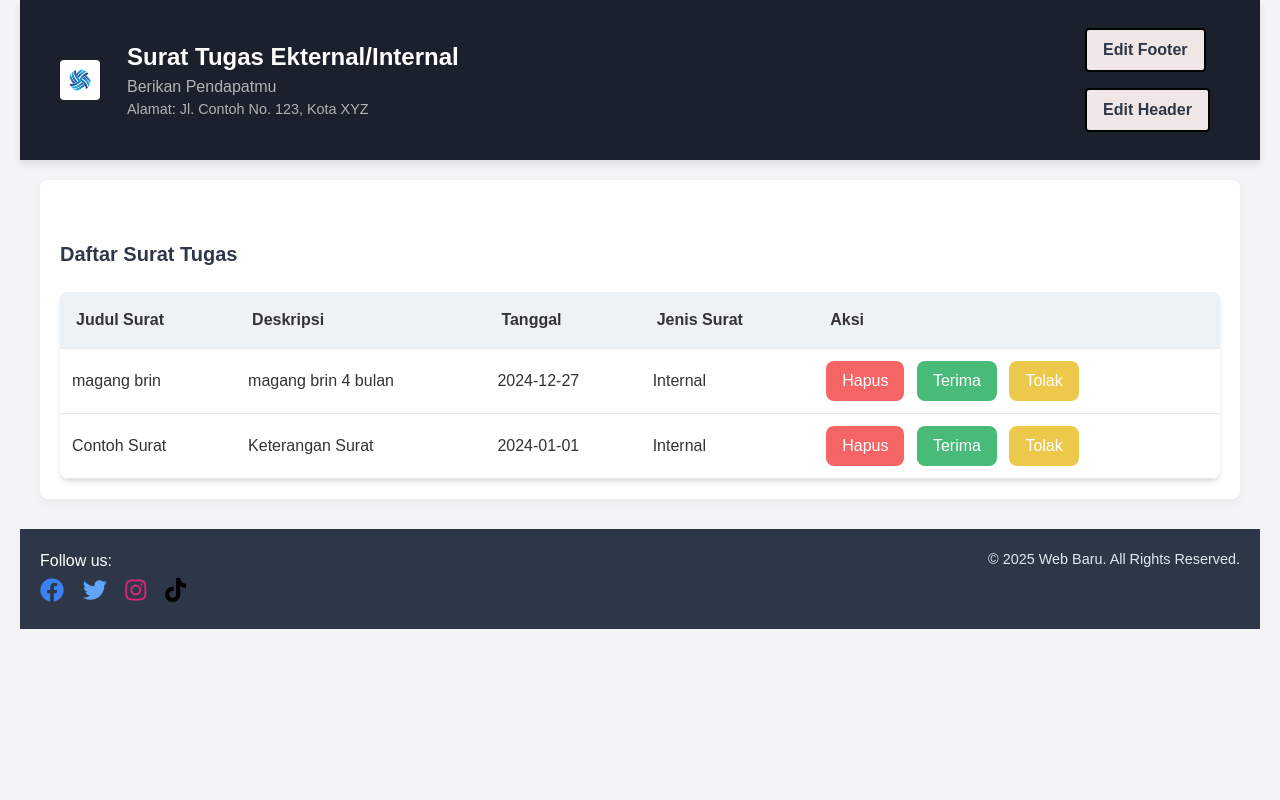
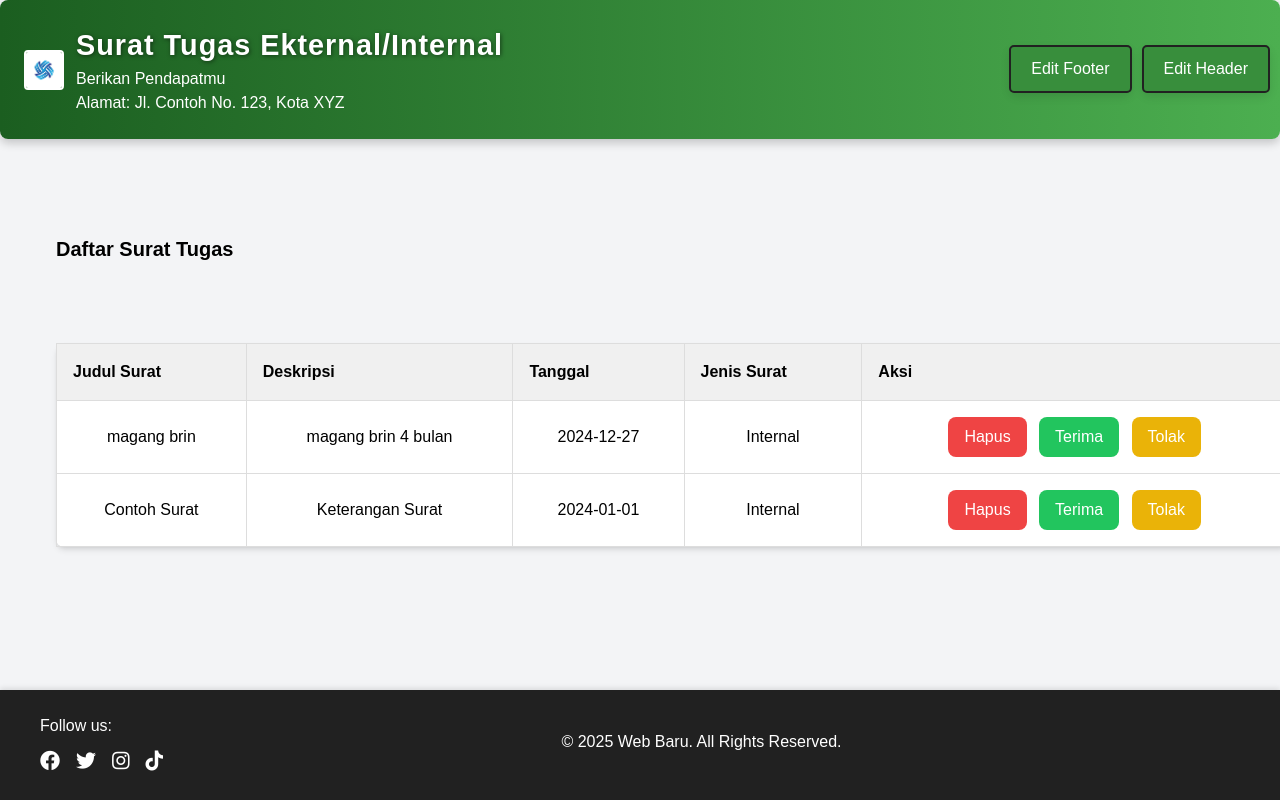
Before and after one commit to RayCodess/UasPibs, a PHP site: page /dashboardAdmin.php in a window 1280 px wide. Run offline with PHP 8.4, Linux system fonts and the light colour scheme; data comes from the database, SQL or seed files in the repository; some libraries are stand-ins or nearby versions.

Commit message:
Update admin.css

```diff
--- a/admin.css
+++ b/admin.css
@@ -1,282 +1,260 @@
-* {
-    margin: 0;
-    padding: 0;
-    box-sizing: border-box;
+body {
+    font-family: Arial, sans-serif;
+    line-height: 1.6;
+    background-color: #f4f4f4;
+    overflow-x: hidden;
 }
 
-body {
-    font-family: 'Arial', sans-serif;
-    background-color: #f4f7fc;
-    color: #333;
-    line-height: 1.6;
-    padding: 0 20px;
+.container {
+    display: flex;
+    flex-wrap: wrap;
+    margin: 2rem;
+    gap: 1.5rem;
+    justify-content: space-between;
+    max-width: 100%;
+    overflow: hidden;
 }
 
 header {
-    background-color: #1a202c;
-    color: #fff;
-    padding: 20px 40px;
-    box-shadow: 0 4px 8px rgba(0, 0, 0, 0.1);
-}
-
-header .flex {
+    background: linear-gradient(90deg, #1b5e20, #4caf50);
+    color: white;
+    padding: 1.5rem;
+    box-shadow: 0 4px 10px rgba(0, 0, 0, 0.2);
     display: flex;
     align-items: center;
     justify-content: space-between;
+    width: 100%;
+    border-radius: 8px;
 }
 
-header .header-container {
-    margin-left: 15px;
+header img {
+    width: 3rem;
+    height: 3rem;
+    margin-right: 1rem;
+    border-radius: 50%;
+    border: 2px solid white;
 }
 
-header .site-name {
-    font-size: 1.5rem;
+header h1 {
+    font-size: 1.8rem;
     font-weight: bold;
+    text-shadow: 1px 1px 4px rgba(0, 0, 0, 0.5);
+    letter-spacing: 1px;
 }
 
-header .slogan {
-    font-size: 1rem;
-    color: #b3b3b3;
+header nav {
+    display: flex;
+    gap: 1rem;
 }
 
-header .address {
-    font-size: 0.9rem;
-    color: #b3b3b3;
+header nav a {
+    color: white;
+    text-decoration: none;
+    font-size: 1.2rem;
+    padding: 0.5rem 1rem;
+    border-radius: 4px;
+    transition: background-color 0.3s, color 0.3s;
 }
 
-header form button {
-    background-color: #f0e6e6 !important;
-    color: #2d3748 !important;
-    padding: 10px 20px;
-    border-radius: 12px;
-    font-size: 1rem;
-    border: 2px solid #000000;
-    cursor: pointer;
-    font-weight: bold;
-    margin: 8px 10px;
-    transition: background-color 0.3s, transform 0.2s;
+header nav a:hover {
+    background-color: #26a69a;
+    color: #f9f9f9;
 }
 
-header form button:hover {
-    background-color: #0dc21c !important;
-    color: #fff !important;
-    transform: scale(1.05);
+.ml-auto {
+    position: fixed;
+    top: 45px;
+    right: 10px;
+    z-index: 1000;
 }
 
-main.container {
-    padding: 20px;
+
+form {
     background-color: white;
-    margin-top: 20px;
-    box-shadow: 0 4px 8px rgba(0, 0, 0, 0.05);
+    padding: 2rem;
     border-radius: 8px;
-    max-width: 1200px;
-    margin-left: auto;
-    margin-right: auto;
+    box-shadow: 0 4px 10px rgba(0, 0, 0, 0.1);
 }
 
-h3 {
-    color: #2d3748;
-    font-size: 1.5rem;
-    font-weight: 600;
+form input,
+form select,
+form textarea {
+    width: 100%;
+    padding: 0.75rem;
+    margin-bottom: 1.5rem;
+    border: 1px solid #ddd;
+    border-radius: 4px;
+}
+
+form button {
+    padding: 0.75rem 1.5rem;
+    border: none;
+    border-radius: 4px;
+    cursor: pointer;
+    transition: all 0.3s;
+}
+
+form button:hover {
+    transform: scale(1.05);
 }
 
 table {
     width: 100%;
-    margin-top: 20px;
+    margin-top: 2rem;
     border-collapse: collapse;
-    background-color: #fff;
-    border-radius: 8px;
-    overflow: hidden;
 }
 
-th, td {
-    padding: 12px;
-    text-align: left;
-    border-bottom: 1px solid #e2e8f0;
+table th,
+table td {
+    padding: 1rem;
+    border: 1px solid #ddd;
 }
 
-th {
-    background-color: #edf2f7;
+table th {
+    background-color: #f0f0f0;
     font-weight: bold;
 }
 
-tr:hover {
-    background-color: #f7fafc;
+table td {
+    text-align: center;
+}
+
+footer {
+    background-color: #212121;
+    color: white;
+    padding: 1.5rem;
+    box-shadow: 0 -2px 5px rgba(0, 0, 0, 0.1);
+    display: flex;
+    justify-content: center;
+    align-items: center;
+    position: fixed;
+    bottom: 0;
+    left: 0;
+    width: 100%;
+    z-index: 10;
+    margin-top: 0;
+}
+
+.footer-content {
+    display: flex;
+    justify-content: space-between;
+    width: 100%;
+    max-width: 1200px;
+}
+
+.follow-us {
+    display: flex;
+    flex-direction: column;
+    align-items: flex-start;
+}
+
+.social-links {
+    display: flex;
+    gap: 1rem;
+    margin-top: 0.5rem;
+}
+
+.social-links a {
+    font-size: 1.25rem;
+    color: white;
+}
+
+.social-links a:hover {
+    opacity: 0.8;
+    color: #e53935;
+}
+
+.copyright {
+    text-align: center;
+    margin-top: 1rem;
+    flex-grow: 1;
+}
+
+.modal {
+    display: block;
+    position: fixed;
+    z-index: 1;
+    left: 0;
+    top: 0;
+    width: 100%;
+    height: 100%;
+    background-color: rgba(0,0,0,0.4);
+    padding: 20px;
+}
+
+.modal form {
+    background-color: white;
+    padding: 20px;
+    border-radius: 5px;
+    width: 60%;
+    margin: 0 auto;
 }
 
 button {
     background-color: #4caf50;
     color: white;
-    padding: 8px 16px;
-    border-radius: 8px;
+    padding: 10px 20px;
     border: none;
+    border-radius: 5px;
     cursor: pointer;
-    font-size: 0.9rem;
-    margin-left: 5px;
+    transition: background-color 0.3s;
 }
 
 button:hover {
-    background-color: #45a049;
+    background-color: #388e3c;
 }
 
-button.bg-red-500 {
-    background-color: #f56565;
+.cancel-btn {
+    background-color: #f44336;
 }
 
-button.bg-red-500:hover {
-    background-color: #e53e3e;
+.cancel-btn:hover {
+    background-color: #e53935;
 }
 
-button.bg-yellow-500 {
-    background-color: #ecc94b;
+.no-bg-form {
+    background-color: transparent;
+    padding: 0;
 }
 
-button.bg-yellow-500:hover {
-    background-color: #d69e2e;
+.no-bg-form button {
+    background-color: #388e3c;
+    color: #ffffff;
+    padding: 10px 20px;
+    border: 2px solid #212121;
+    border-radius: 5px;
+    cursor: pointer;
+    transition: background-color 0.3s, color 0.3s;
 }
 
-button.bg-green-500 {
-    background-color: #48bb78;
+.no-bg-form button:hover {
+    background-color: #4caf50;
+    color: #ffffff;
 }
 
-button.bg-green-500:hover {
-    background-color: #38a169;
+.no-bg-form button:focus {
+    outline: none;
 }
 
-.modal {
+.ml-auto {
     position: fixed;
-    top: 0;
-    left: 0;
-    right: 0;
-    bottom: 0;
+    top: 45px;
+    right: 10px;
+    z-index: 1000;
     display: flex;
-    justify-content: center;
-    align-items: center;
-    background: rgba(0, 0, 0, 0.5);
-    z-index: 1000;
+    gap: 10px;
 }
 
-.modal form {
-    background: white;
-    padding: 20px;
-    border-radius: 8px;
-    box-shadow: 0 4px 8px rgba(0, 0, 0, 0.1);
-    width: 400px;
-    max-width: 100%;
+.btn-save {
+    background-color: #388e3c;
+    color: #ffffff;
+    padding: 10px 20px;
+    border: none;
+    border-radius: 5px;
+    cursor: pointer;
+    transition: background-color 0.3s ease;
 }
 
-.modal h2 {
-    font-size: 1.5rem;
-    margin-bottom: 15px;
-    color: #2d3748;
+.btn-save:hover {
+    background-color: #4caf50;
 }
-
-.modal label {
-    display: block;
-    margin-bottom: 8px;
-    color: #4a5568;
-}
-
-.modal input, .modal textarea {
-    width: 100%;
-    padding: 10px;
-    margin-bottom: 12px;
-    border-radius: 6px;
-    border: 1px solid #d2d6dc;
-}
-
-.modal button {
-    width: 48%;
-    margin-top: 10px;
-    padding: 12px;
-    border-radius: 8px;
-    font-weight: bold;
-    cursor: pointer;
-}
-
-.modal .btn-save {
-    background-color: #38a169;
-    color: white;
-}
-
-.modal .btn-save:hover {
-    background-color: #2f855a;
-}
-
-.modal .cancel-btn {
-    background-color: #e53e3e;
-    color: white;
-}
-
-.modal .cancel-btn:hover {
-    background-color: #c53030;
-}
-
-footer {
-    background-color: #2d3748;
-    color: #fff;
-    padding: 20px 0;
-    margin-top: 30px;
-}
-
-footer .footer-content {
-    max-width: 1200px;
-    margin: 0 auto;
-    display: flex;
-    justify-content: space-between;
-    flex-wrap: wrap;
-}
-
-footer .social-links a {
-    margin-right: 12px;
-    font-size: 1.5rem;
-    transition: color 0.3s;
-}
-
-footer .social-links a:hover {
-    color: #3182ce;
-}
-
-footer .copyright {
-    font-size: 0.9rem;
-    color: #e2e8f0;
-    text-align: right;
-    flex: 1;
-}
-
-@media (max-width: 768px) {
-    header .flex {
-        flex-direction: column;
-        text-align: center;
-    }
-
-    header .header-container {
-        margin-left: 0;
-    }
-
-    .footer-content {
-        flex-direction: column;
-        align-items: center;
-    }
-
-    .footer-content .social-links {
-        margin-bottom: 15px;
-    }
-
-    table {
-        font-size: 0.9rem;
-    }
-
-    th, td {
-        padding: 10px;
-    }
-
-    .modal form {
-        width: 90%;
-    }
-
-    footer .footer-content {
-        flex-direction: column;
-        text-align: center;
-    }
-}
```
